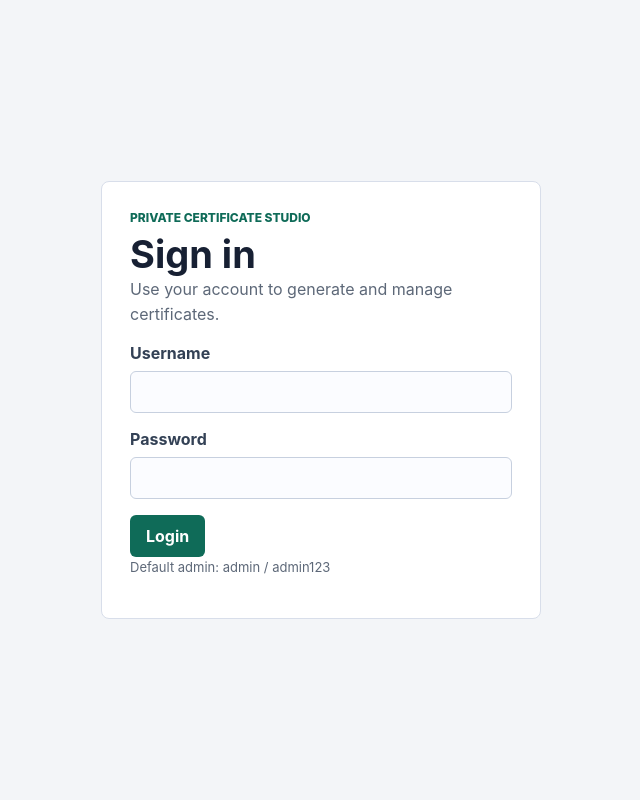
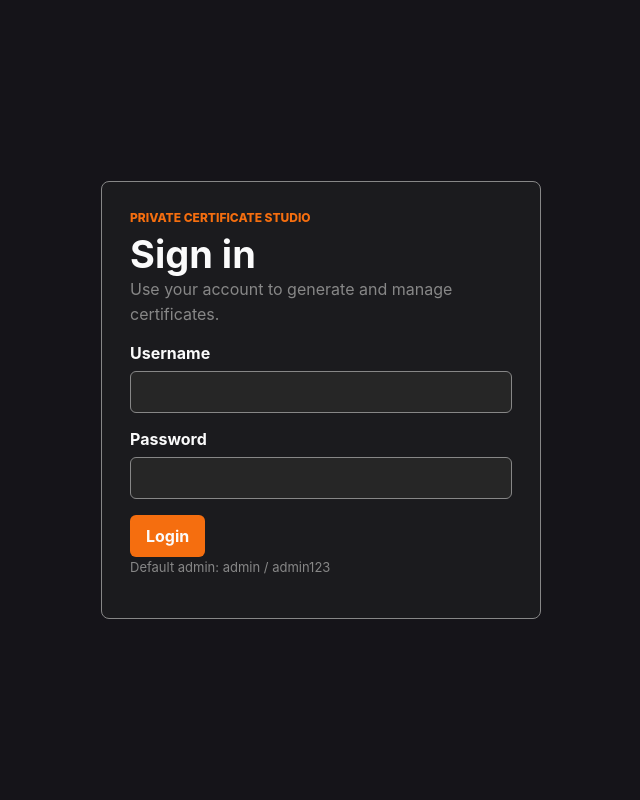
Before and after one commit to 0xRshia/al-rowads-automation, a FastAPI app: page /login in a window 1280 px wide. Shown: the whole page, without its empty margins (319-959 px from the left). Run offline with FastAPI, Linux system fonts and the light colour scheme; parts of the project's set-up code (start-up, migrations or seed data) failed here and were passed over.

```diff
--- a/cert/app/static/styles.css
+++ b/cert/app/static/styles.css
@@ -1,8 +1,14 @@
 :root {
   color-scheme: light;
+  --color-bg: #151419;
+  --color-accent: #f56e0f;
+  --color-surface: #1b1b1e;
+  --color-surface-2: #262626;
+  --color-muted: #878787;
+  --color-text: #fbfbfb;
   font-family: Inter, ui-sans-serif, system-ui, -apple-system, BlinkMacSystemFont, "Segoe UI", sans-serif;
-  background: #f3f5f8;
-  color: #172033;
+  background: var(--color-bg);
+  color: var(--color-text);
 }
 
 * {
@@ -16,7 +22,7 @@
 body {
   min-height: 100vh;
   margin: 0;
-  background: #f3f5f8;
+  background: var(--color-bg);
 }
 
 button,
@@ -34,8 +40,8 @@ button,
   padding: 0 16px;
   border: 0;
   border-radius: 6px;
-  background: #0f6b58;
-  color: #fff;
+  background: var(--color-accent);
+  color: var(--color-text);
   font-weight: 700;
   text-decoration: none;
   cursor: pointer;
@@ -88,7 +94,7 @@ h2 {
 
 .eyebrow {
   margin-bottom: 6px;
-  color: #0f6b58;
+  color: var(--color-accent);
   font-size: 12px;
   font-weight: 800;
   letter-spacing: 0;
@@ -96,7 +102,7 @@ h2 {
 }
 
 .muted {
-  color: #5d6878;
+  color: var(--color-muted);
   line-height: 1.55;
 }
 
@@ -114,8 +120,8 @@ h2 {
 
 .panel,
 .auth-panel {
-  background: #fff;
-  border: 1px solid #d8deea;
+  background: var(--color-surface);
+  border: 1px solid var(--color-muted);
   border-radius: 8px;
   padding: 28px;
 }
@@ -139,7 +145,7 @@ h2 {
 label {
   display: grid;
   gap: 8px;
-  color: #334155;
+  color: var(--color-text);
   font-weight: 700;
 }
 
@@ -149,16 +155,18 @@ input:not([type]) {
   width: 100%;
   min-height: 42px;
   padding: 9px 12px;
-  border: 1px solid #c7d0df;
+  border: 1px solid var(--color-muted);
   border-radius: 6px;
-  background: #fbfcff;
+  background: var(--color-surface-2);
+  color: var(--color-text);
 }
 
 input[type="file"] {
   padding: 12px;
-  border: 1px solid #c7d0df;
+  border: 1px solid var(--color-muted);
   border-radius: 6px;
-  background: #fbfcff;
+  background: var(--color-surface-2);
+  color: var(--color-text);
 }
 
 .job-status {
```
Also changed, not shown: other parts of cert/app/static/styles.css (+16 -16 lines).
